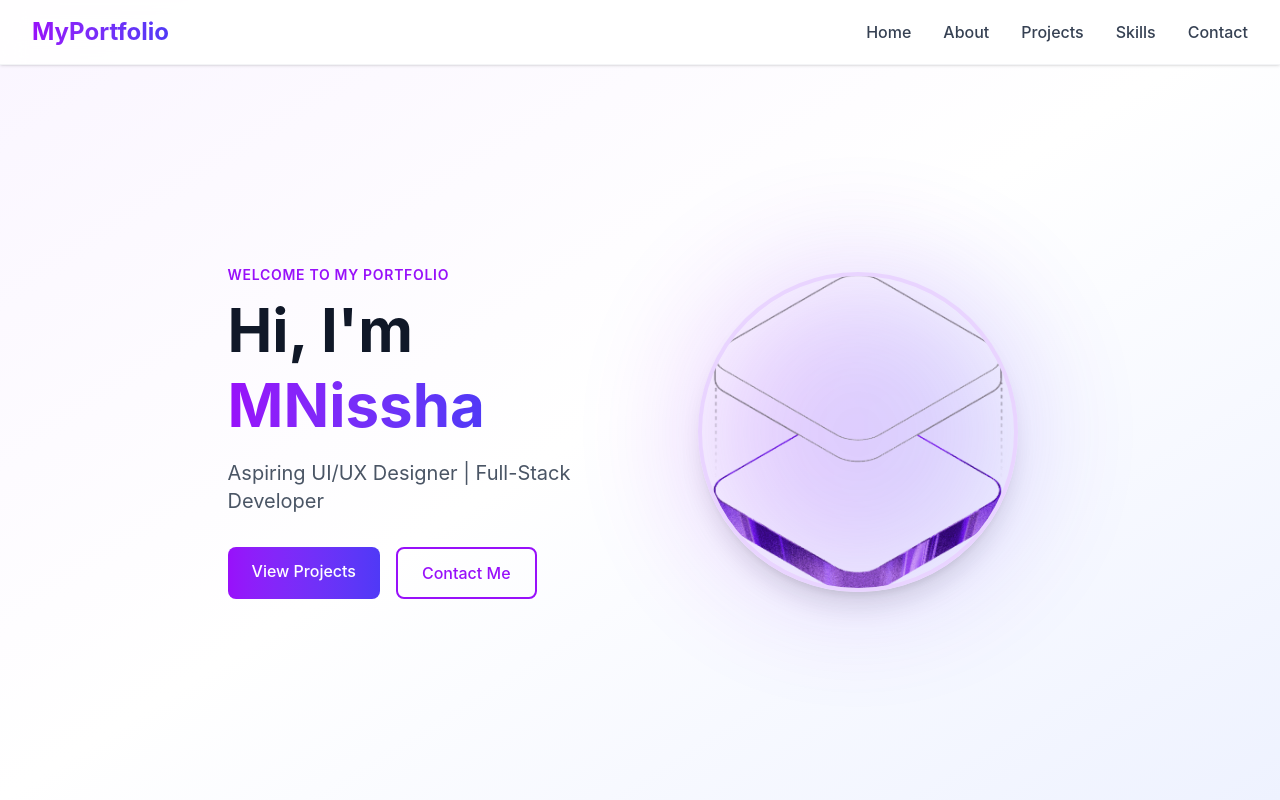
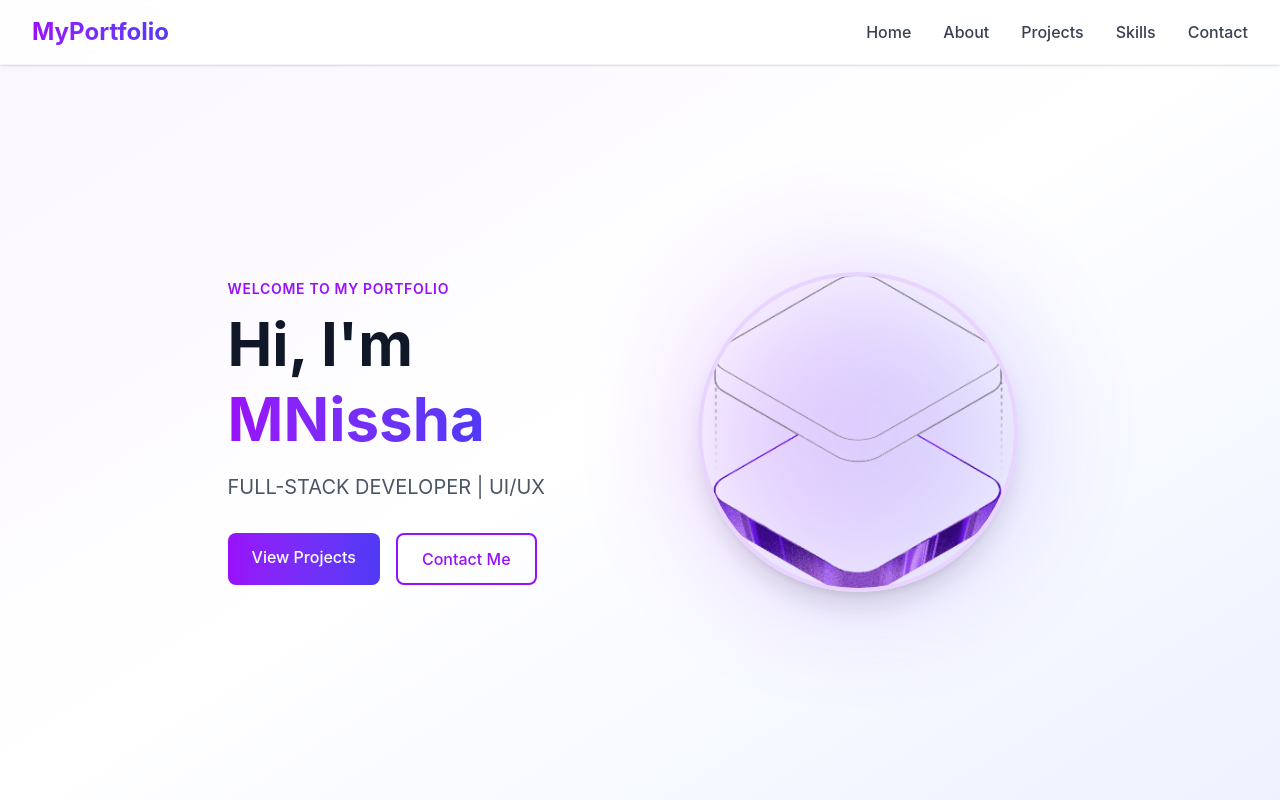
Before and after one commit to MNissha/Portfolio_Nissha, a React (Vite) app: page / in a window 1280 px wide. Shown: the top 800 px of the page. Built offline with nearby package versions, Linux system fonts and the light colour scheme.

Commit message:
Update job title in Hero component

```diff
--- a/src/components/sections/Hero.tsx
+++ b/src/components/sections/Hero.tsx
@@ -20,7 +20,7 @@ function Hero() {
               </span>
             </h1>
             <p className="text-xl text-gray-600 mt-4 max-w-lg mx-auto md:mx-0">
-              Aspiring UI/UX Designer | Full-Stack Developer
+              FULL-STACK DEVELOPER | UI/UX
             </p>
             <div className="flex flex-wrap gap-4 mt-8 justify-center md:justify-start">
               <a
```
